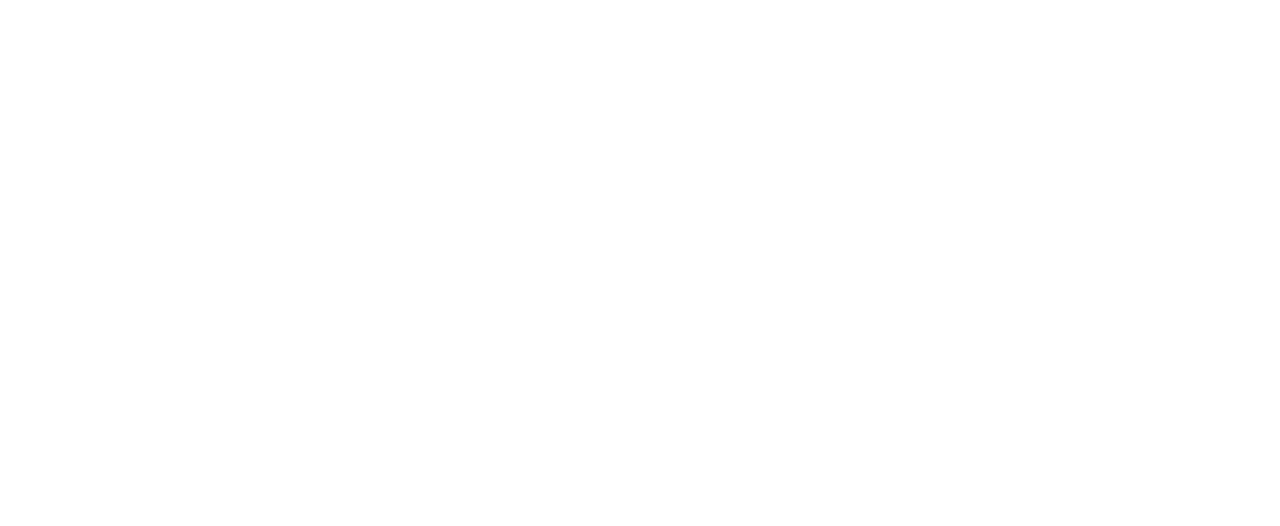
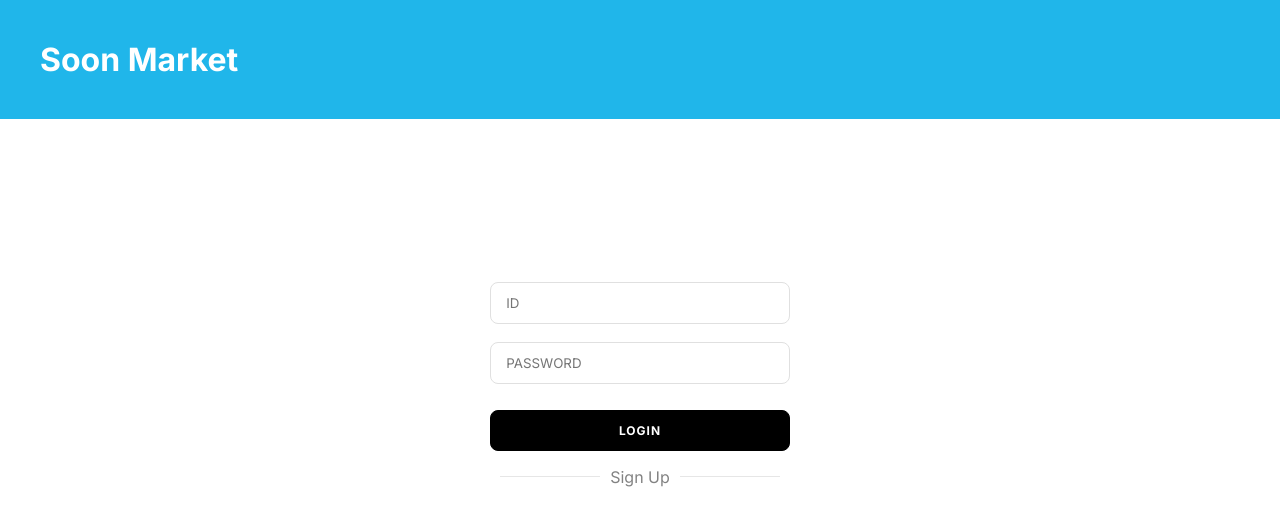
Before and after one commit to JeongHyeHa/nobase, a React (Create React App) app: page /login in a window 1280 px wide. Shown: the top 526 px of the page. Built offline with nearby package versions, Linux system fonts and the light colour scheme.

Commit message:
google button create

```diff
--- a/package.json
+++ b/package.json
@@ -4,10 +4,12 @@
   "private": true,
   "dependencies": {
     "@fortawesome/fontawesome-svg-core": "^6.5.2",
+    "@react-oauth/google": "^0.12.1",
     "@testing-library/jest-dom": "^5.17.0",
     "@testing-library/react": "^13.4.0",
     "@testing-library/user-event": "^13.5.0",
     "axios": "^1.6.8",
+    "jwt-decode": "^4.0.0",
     "react": "^18.2.0",
     "react-dom": "^18.2.0",
     "react-router-dom": "^6.22.3",
--- a/src/App.js
+++ b/src/App.js
@@ -15,7 +15,7 @@ function App() {
                 <Route path="/home" element={<MainPage />} />
                 <Route path="/write" element={<WritePage />} />
                 <Route path="/user" element={<UserPage />} />
-                <Route path="/login" component={<Login />} />
+                <Route path="/login" element={<Login />} />
                 {/* 여기에 다른 경로 및 컴포넌트를 위한 Route를 추가할 수 있습니다. */}
             </Routes>
         </Router>
--- /dev/null
+++ b/src/components/userpage/googleloginbutton.js
@@ -0,0 +1,22 @@
+import {GoogleLogin} from "@react-oauth/google";
+import {GoogleOAuthProvider} from "@react-oauth/google";
+
+const GoogleLoginButton = () => {
+    const clientId = 'clientID'
+    return (
+        <>
+            <GoogleOAuthProvider clientId={clientId}>
+                <GoogleLogin
+                    onSuccess={(res) => {
+                        console.log(res);
+                    }}
+                    onFailure={(err) => {
+                        console.log(err);
+                    }}
+                />
+            </GoogleOAuthProvider>
+        </>
+    );
+};
+
+export default GoogleLoginButton
--- a/src/components/userpage/login.js
+++ b/src/components/userpage/login.js
@@ -1,8 +1,6 @@
 import React, { useState } from 'react';
-import axios from 'axios'; // Axios를 사용하여 HTTP 요청을 보낼 수 있습니다.
 import './login.css';
-import { Link } from 'react-router-dom'; // Link를 임포트
-
+import GoogleLoginButton from './googleloginbutton';
 
 const Login = () => {
     const [userId, setUserId] = useState('');
@@ -96,6 +94,9 @@ const Login = () => {
                         </div>
                         <div className="line"></div>
                     </div>
+                    <div>
+                        <GoogleLoginButton />
+                    </div>
                 </div>
             </main>
         </div>
```
Also changed, not shown: 1 other file (tests, documents, lock files or other folders).
